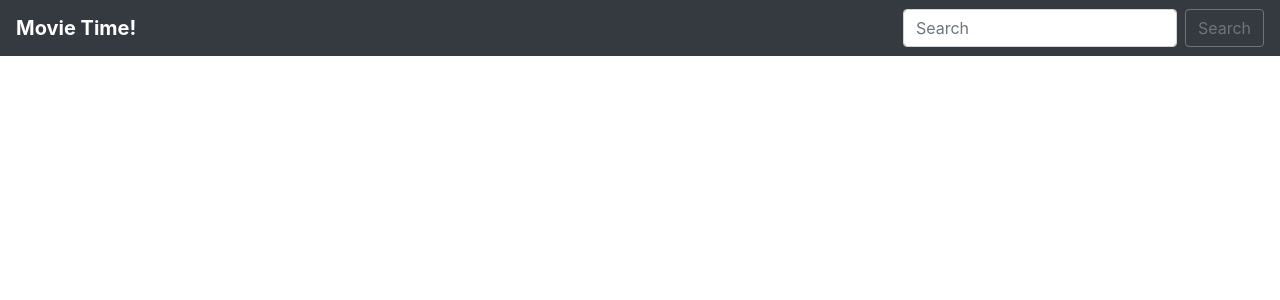
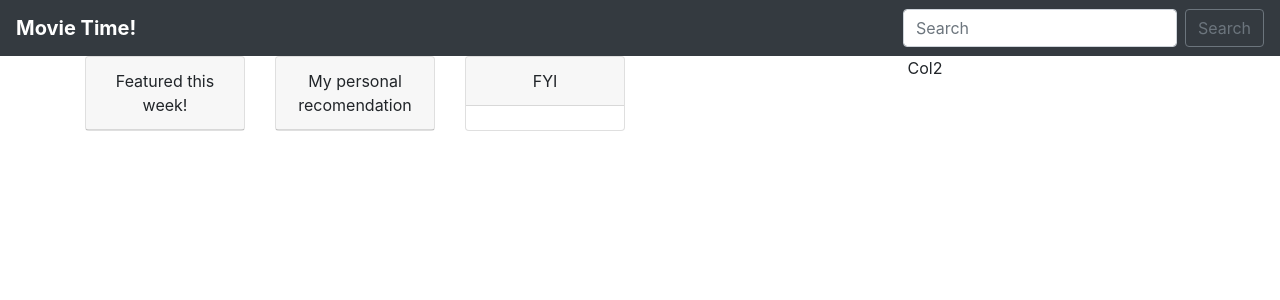
Before and after one commit to aledavila98-zz/movie-time, a React (Create React App) app: page / in a window 1280 px wide. Shown: the top 300 px of the page. Built offline with nearby package versions, Linux system fonts and the light colour scheme.

Commit message:
adding new stuff

```diff
--- a/src/components/Content.js
+++ b/src/components/Content.js
@@ -0,0 +1,22 @@
+import React, { Component } from "react";
+import Container from "react-bootstrap/Container";
+import Row from "react-bootstrap/Row";
+import Col from "react-bootstrap/Col";
+import Recommendations from "./Recommendations";
+
+class Content extends Component {
+
+    render() {
+        return <div>
+            <Container>
+                <Row>
+                    <Col> <Recommendations /> </Col>
+                    <Col>Col2</Col>
+                </Row>
+            </Container>
+        </div>;
+    }
+
+}
+
+export default Content;
--- a/src/components/Main.js
+++ b/src/components/Main.js
@@ -1,11 +1,13 @@
 import React, { Component } from "react";
 import TopBar from "./TopBar";
+import Content from "./Content";
 
 class Main extends Component {
 
     render () {
         return <div>
             <TopBar />
+            <Content />
         </div>;
     }
 
--- /dev/null
+++ b/src/components/Recommendations.js
@@ -0,0 +1,31 @@
+import React, { Component } from "react";
+import Card from "react-bootstrap/Card";
+import CardDeck from "react-bootstrap/CardDeck";
+
+class Recommendations extends Component {
+
+    render() {
+        return <div>
+            <CardDeck>
+                <Card>
+                    <Card.Header>
+                        Featured this week!
+                    </Card.Header>
+                </Card>
+                <Card>
+                    <Card.Header>
+                        My personal recomendation
+                    </Card.Header>
+                </Card>
+                <Card>
+                    <Card.Header>
+                        FYI
+                    </Card.Header>
+                </Card>
+            </CardDeck>
+        </div>;
+    }
+
+}
+
+export default Recommendations;
--- a/src/components/TopBar.js
+++ b/src/components/TopBar.js
@@ -9,13 +9,13 @@ class TopBar extends Component {
 
     render() {
         const topBarStyle = {
-            position: "fixed",
             display: "flex",
             width: "100%",
             boxSizing: "border-box"
         };
 
-        return <NavBar bg="dark" variant="dark" expand="lg" style={topBarStyle}>
+        return <div>
+        <NavBar bg="dark" variant="dark" expand="lg" style={topBarStyle}>
             <NavBar.Brand href="#">
                 <b> Movie Time! </b>
             </NavBar.Brand>
@@ -27,7 +27,8 @@ class TopBar extends Component {
                     <Button variant="outline-secondary">Search</Button>
                 </Form>
             </NavBar.Collapse>
-        </NavBar>;
+        </NavBar>
+        </div>;
     }
 }
 
```
